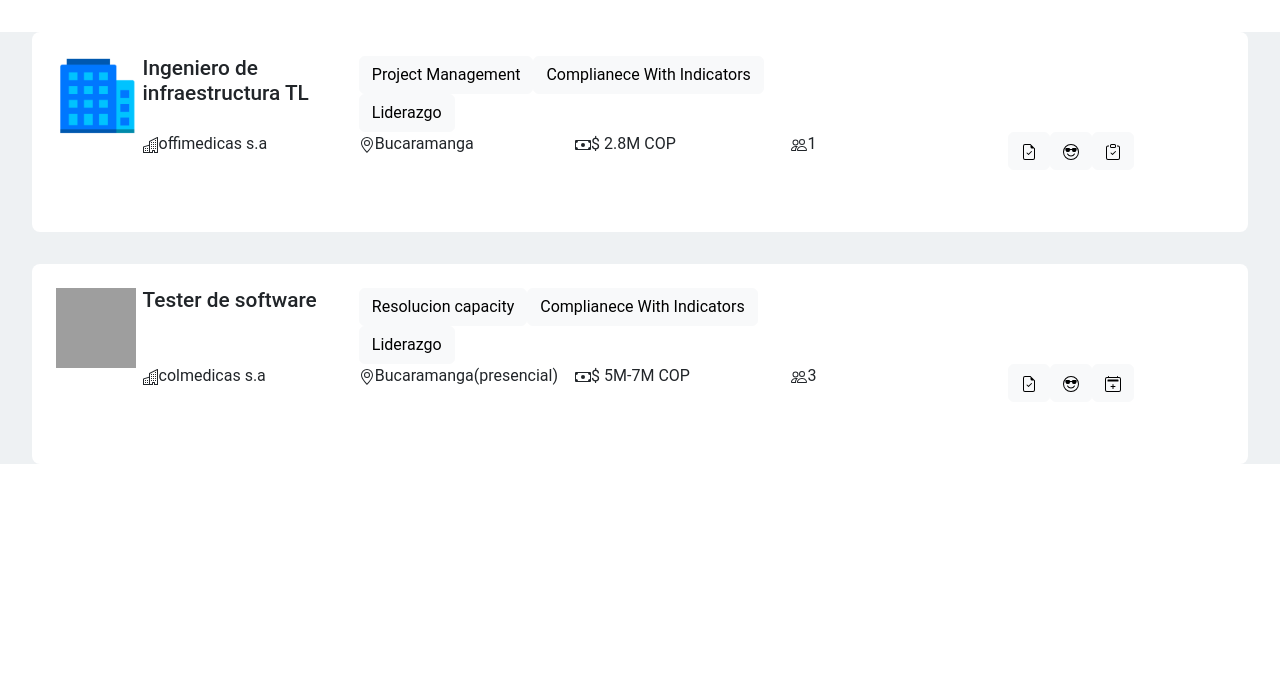
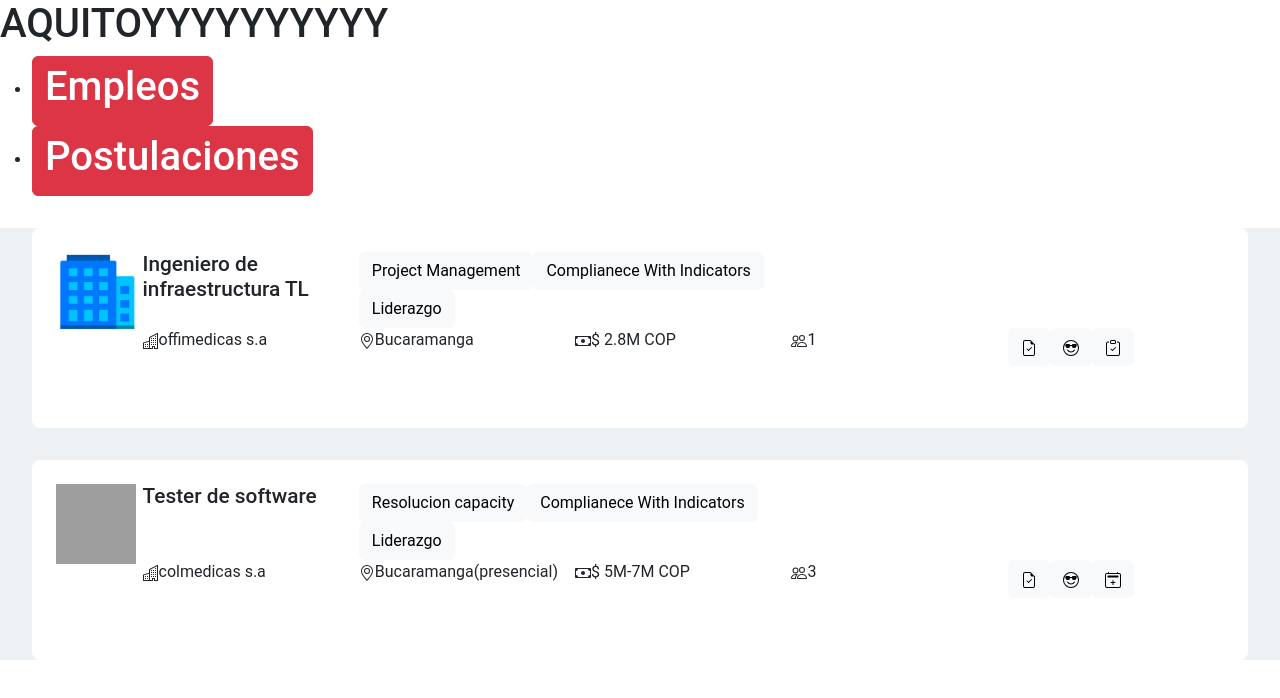
Before and after one commit to walson273/BootcampPeak, a React (Create React App) app in the folder WS3_React/ws3/: page / in a window 1280 px wide. Shown: the top 698 px of the page. Built offline with nearby package versions, Linux system fonts and the light colour scheme; grey boxes are pictures that could not be loaded.

Commit message:
dashboard

```diff
--- a/WS3_React/ws3/src/index.js
+++ b/WS3_React/ws3/src/index.js
@@ -10,7 +10,7 @@ import reportWebVitals from './reportWebVitals';
 const root = ReactDOM.createRoot(document.getElementById('root'));
 root.render(
   <React.StrictMode>
-
+    <compo.BSlide dat = {data.slideBar}/>
     <compo.ComponenteLista datos={data.funcionJson} />
   </React.StrictMode>
 );
```
